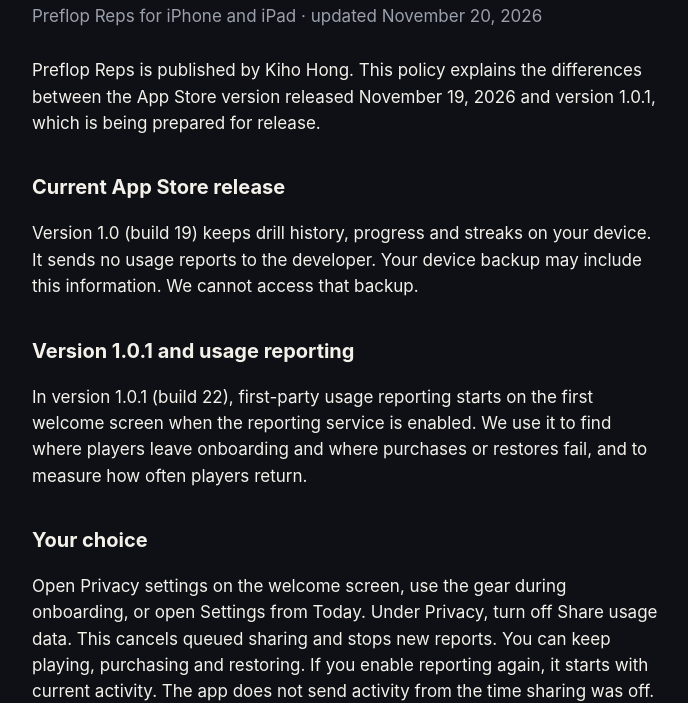
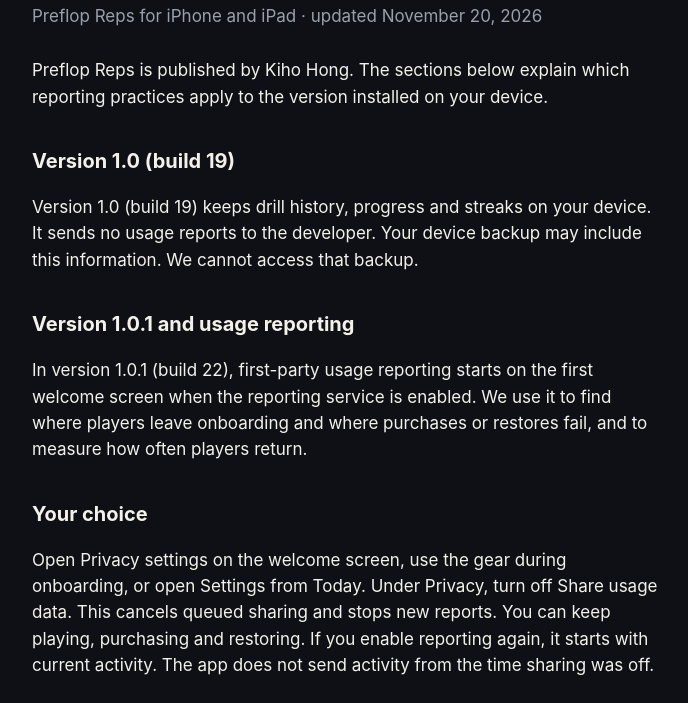
Before and after one commit to redkiho/preflop-reps-site, a plain HTML site: page privacy.html in a window 1280 px wide. Shown: the part 98-801 px from the top of the page, without its empty margins (292-980 px from the left). Drawn offline with Linux system fonts and the light colour scheme.

Commit message:
Specify the verified Cloudflare recovery window for version 1.0.1

```diff
--- a/privacy.html
+++ b/privacy.html
@@ -3,8 +3,8 @@
 <title>Privacy Policy — Preflop Reps</title><link rel="stylesheet" href="style.css"></head>
 <body><main><h1>Privacy Policy</h1>
 <p class="sub">Preflop Reps for iPhone and iPad · updated November 20, 2026</p>
-<p>Preflop Reps is published by Kiho Hong. This policy explains the differences between the App Store version released November 19, 2026 and version 1.0.1, which is being prepared for release.</p>
-<h2>Current App Store release</h2>
+<p>Preflop Reps is published by Kiho Hong. The sections below explain which reporting practices apply to the version installed on your device.</p>
+<h2>Version 1.0 (build 19)</h2>
 <p>Version 1.0 (build 19) keeps drill history, progress and streaks on your device. It sends no usage reports to the developer. Your device backup may include this information. We cannot access that backup.</p>
 <h2>Version 1.0.1 and usage reporting</h2>
 <p>In version 1.0.1 (build 22), first-party usage reporting starts on the first welcome screen when the reporting service is enabled. We use it to find where players leave onboarding and where purchases or restores fail, and to measure how often players return.</p>
@@ -16,7 +16,7 @@
 <h2>Hosting and use</h2>
 <p>The reporting service uses Cloudflare to receive HTTPS requests, limit repeated requests and store the measurements. Cloudflare handles network information, including the connecting IP address, to deliver and protect the service. Our reporting database does not store IP addresses or user-agent strings. We do not use reports for advertising, combine them with third-party identities or sell them.</p>
 <h2>Retention</h2>
-<p>Visit-level records expire from the active database after up to 45 calendar days. Activity retry records expire after up to four calendar days. Non-identifying daily counts may remain. Cloudflare’s automated recovery copies can retain expired records for an additional recovery window of up to 30 days. Turning reporting off does not retract a report that has already reached the service.</p>
+<p>Visit-level records expire from the active database after up to 45 calendar days. Activity retry records expire after up to four calendar days. Non-identifying daily counts may remain. On our Cloudflare Free plan, database recovery copies can retain expired records for up to seven additional days. Turning reporting off does not retract a report that has already reached the service.</p>
 <h2>Apple services and local data</h2>
 <p>Both versions run without an account or ads. Apple processes purchases. Optional reminders are scheduled on your device. App Store Connect provides the developer with aggregate store activity and sales figures. Some usage and diagnostic figures depend on your separate Apple analytics-sharing choice.</p>
 <h2>Contact</h2>
```
